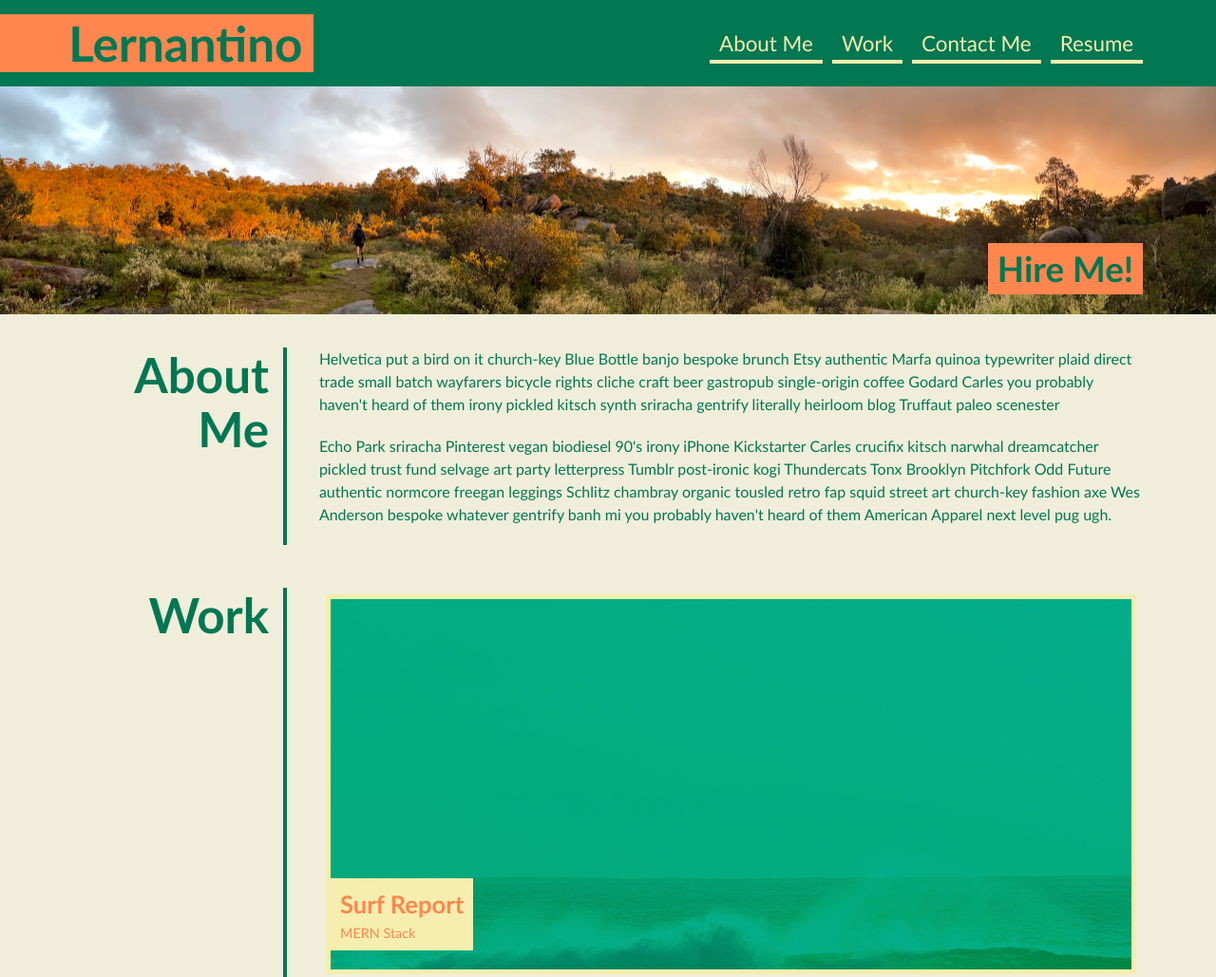
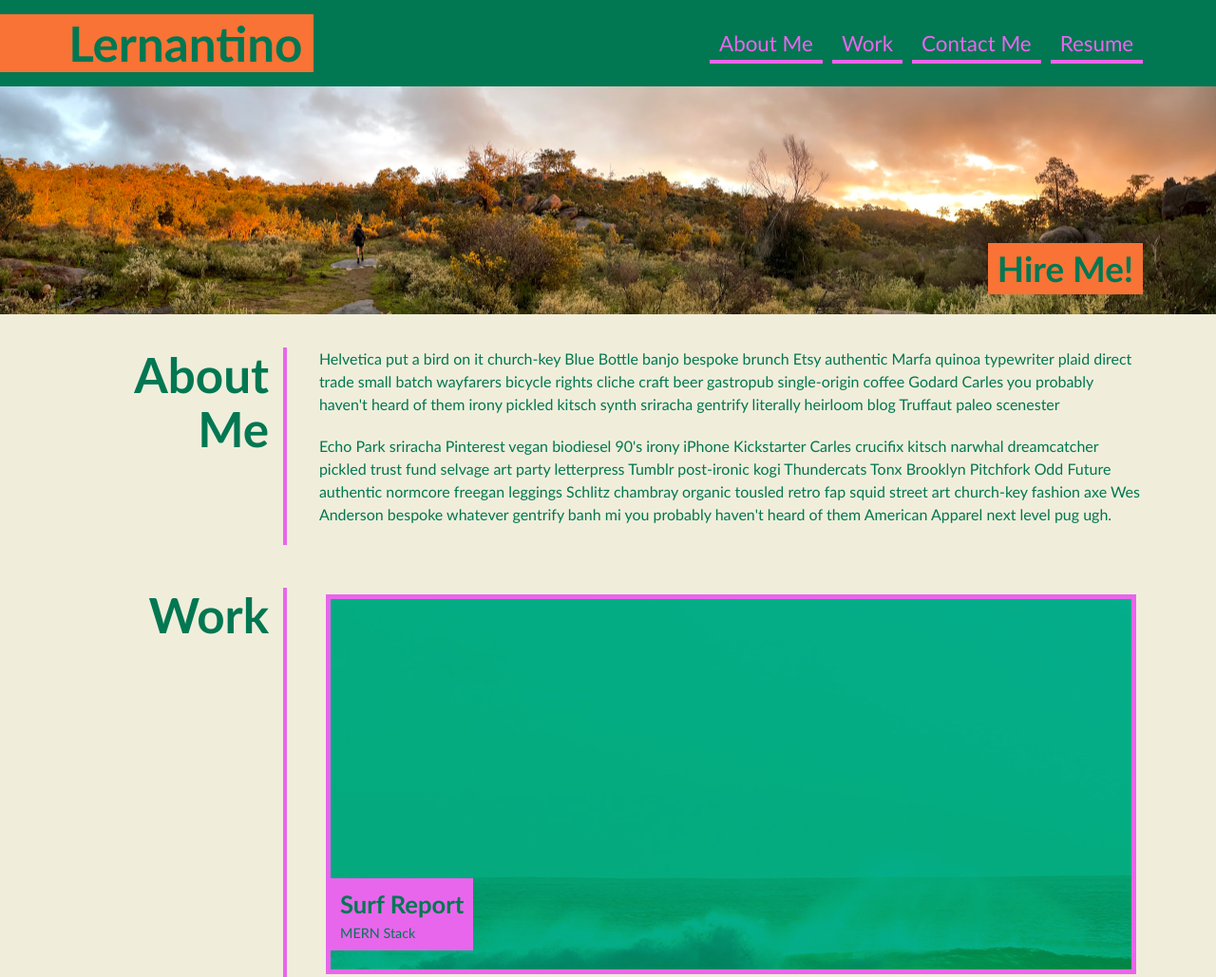
Before and after one commit to nicoletr/NicoleTPortfolio, a plain HTML site: page index.html in a window 1280 px wide. Shown: the top 1029 px of the page at 95% size. Drawn offline with Linux system fonts and the light colour scheme.

Commit message:
More colour changes

```diff
--- a/assets/css/style.css
+++ b/assets/css/style.css
@@ -5,8 +5,8 @@
 /* brand color palette */
 :root {
   --primary: rgba(1, 119, 82, 1);
-  --secondary: rgb(245, 238, 174);
-  --tertiary: rgb(255, 134, 78);
+  --secondary: rgba(232, 102, 236, 1);
+  --tertiary: rgb(248, 115, 53);
   --dark: rgba(28, 29, 33, 1);
   --light: rgba(240, 238, 218, 1);
 }
@@ -88,8 +88,9 @@ main {
 
 .hero-banner {
   background-image: url("../images/IMG_0771.jpeg");
-  background-size: 100vw;
+  background-size: 100%;
   background-position: center;
+  background-repeat: no-repeat;
   min-height: 30vh;
   color: var(--light);
   padding: 2% 6%;
@@ -133,7 +134,7 @@ main {
   flex: 0 0 20%;
   text-align: right;
   padding-right: 15px;
-  border-right: 4px solid var(--primary);
+  border-right: 4px solid var(--secondary);
   font-size: 4vw;
   line-height: 1.1;
 }
@@ -155,7 +156,7 @@ main {
 .flex-item {
   border: 5px solid var(--secondary);
   background-color: var(--primary);
-  color: var(--tertiary);
+  color: var(--primary);
   min-height: 150px;
   max-height: 150px;
   flex-basis: calc(50% - 1em);
```
